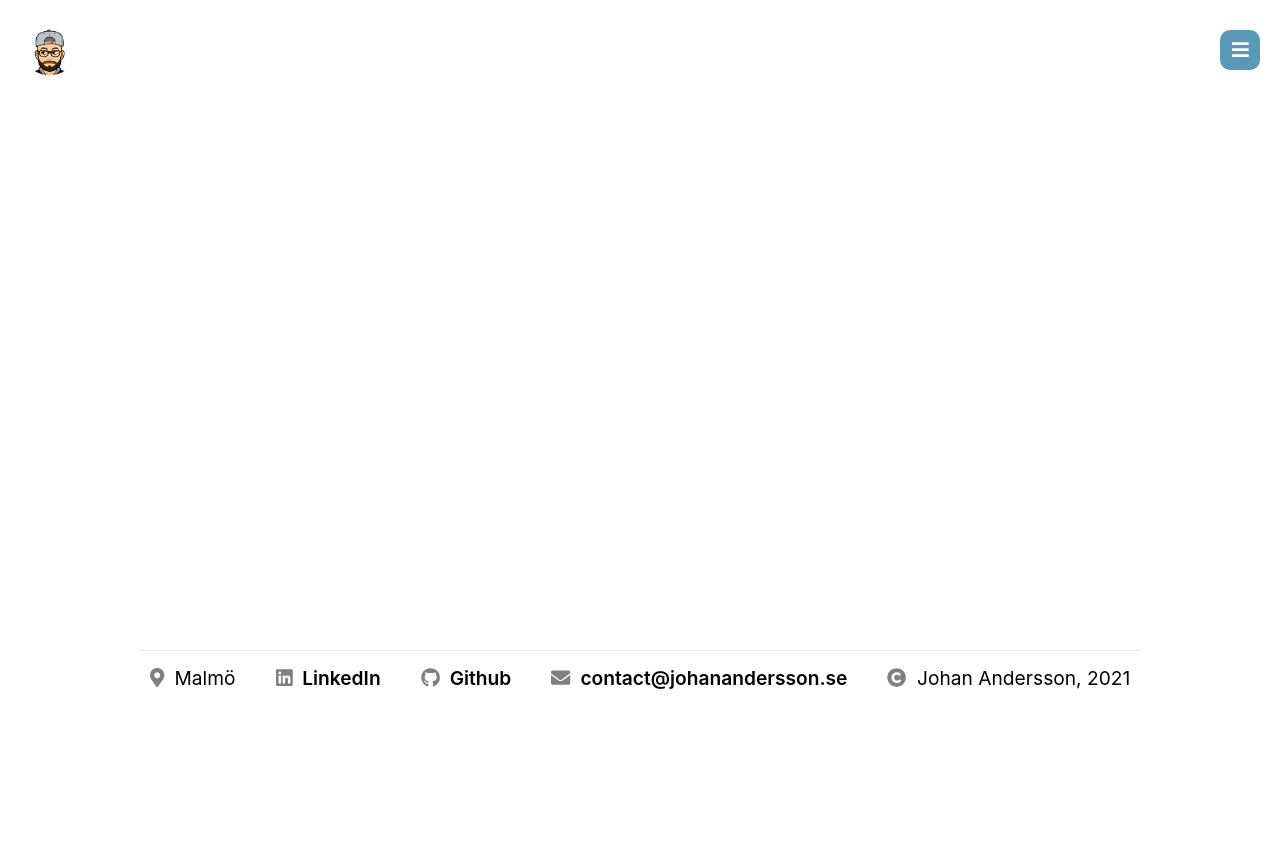
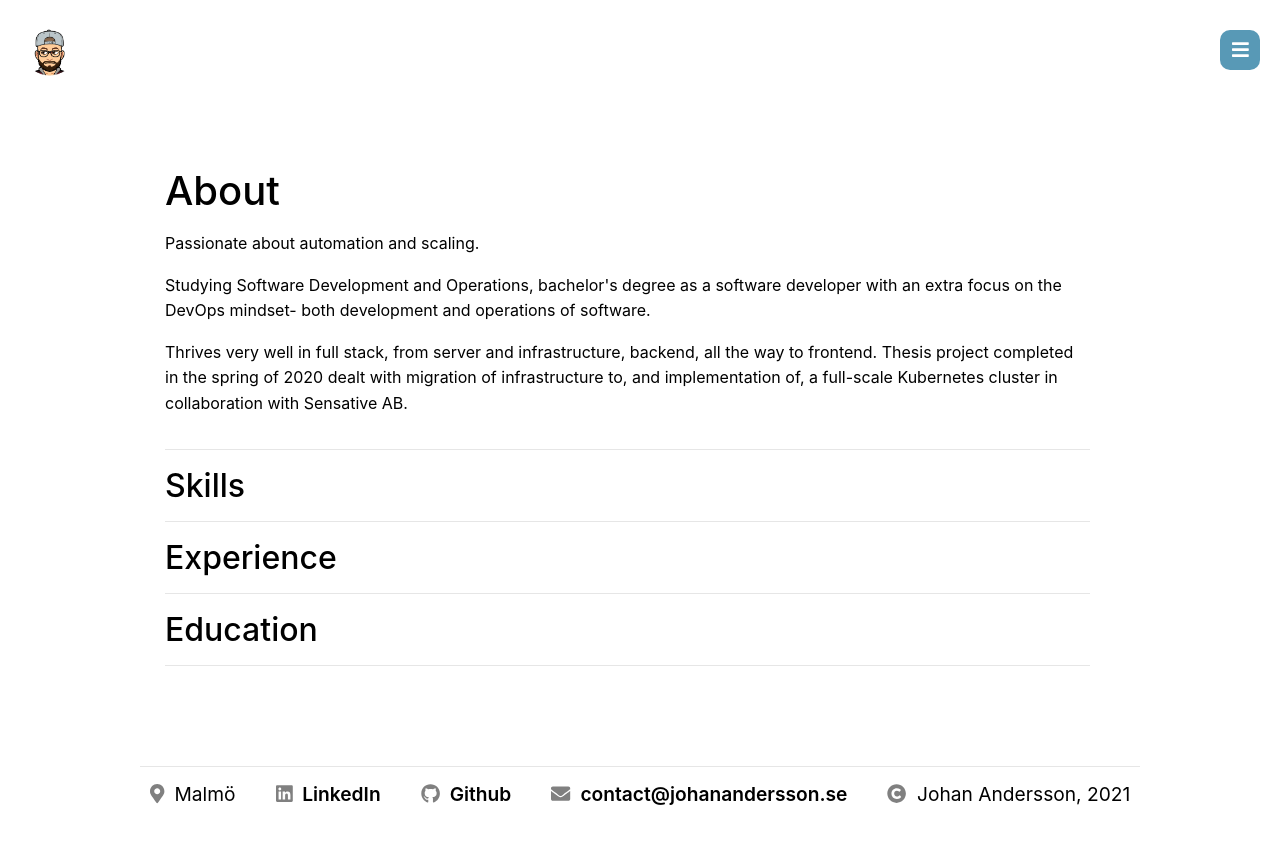
Before and after one commit to brocahontaz/johanandersson.se, a React (Create React App) app: page /about in a window 1280 px wide. Shown: the top 844 px of the page. Before the commit the page ends 800 px from the top, so only its background shows below. Built offline with nearby package versions, Linux system fonts and the light colour scheme.

Commit message:
Added skeleton for About section.

```diff
--- /dev/null
+++ b/src/Main/About/About.css
@@ -0,0 +1,42 @@
+.About {
+  width: 100%;
+}
+
+.About .Wrapper {
+  box-sizing: border-box;
+  width: 1000px;
+  padding: 50px;
+  padding-left: 25px;
+  margin: 0 auto;
+  display: flex;
+  flex-direction: column;
+  align-items: left;
+  justify-content: left;
+  padding-bottom: 100px;
+}
+
+.About h2 {
+  font-size: 2.5rem;
+  font-weight: 500;
+}
+
+.About h3 {
+  font-size: 2.0rem;
+  font-weight: 500;
+}
+
+p.AboutParagraph {
+  font-size: 1.0rem;
+  line-height: 1.6rem;
+  padding-bottom: 0;
+}
+
+.AboutSection {
+  border-bottom: 1px solid var(--border-light)
+}
+
+.Section {
+  margin-top: 1.0rem;
+  padding-bottom: 1.0rem;
+  border-bottom: 1px solid var(--border-light);
+}
--- /dev/null
+++ b/src/Main/About/About.js
@@ -0,0 +1,32 @@
+import React from 'react'
+import './About.css'
+
+const About = () =>
+  <div className='About'>
+    <div className='Wrapper'>
+      <div className='Section'>
+        <h2>About</h2>
+        <p className='AboutParagraph'>
+          Passionate about automation and scaling.
+        </p>
+        <p className='AboutParagraph'>
+          Studying Software Development and Operations, bachelor's degree as a software developer with an extra focus on the DevOps mindset- both development and operations of software.
+        </p>
+        <p className='AboutParagraph'>
+          Thrives very well in full stack, from server and infrastructure, backend, all the way to frontend.
+          Thesis project completed in the spring of 2020 dealt with migration of infrastructure to, and implementation of, a full-scale Kubernetes cluster in collaboration with Sensative AB.
+        </p>
+      </div>
+      <div className='Section'>
+        <h3>Skills</h3>
+      </div>
+      <div className='Section'>
+        <h3>Experience</h3>
+      </div>
+      <div className='Section'>
+        <h3>Education</h3>
+      </div>
+    </div>
+  </div>
+
+export default About
--- /dev/null
+++ b/src/Main/About/index.js
@@ -0,0 +1,3 @@
+import About from './About'
+
+export default About
--- a/src/Main/Home/ProfileCard/ProfileCard.css
+++ b/src/Main/Home/ProfileCard/ProfileCard.css
@@ -17,9 +17,9 @@
   justify-self: flex-end;
 }
 
-p .ProfileIntro {
+p.ProfileIntro {
   font-size: 0.9rem;
-  line-height: 1.0rem;
+  line-height: 1.2rem;
 }
 
 @media screen and (max-width: 1024px) {
--- a/src/Main/Main.js
+++ b/src/Main/Main.js
@@ -1,6 +1,7 @@
 import React from 'react'
 import { Switch, Route } from 'react-router-dom'
 import Home from './Home'
+import About from './About'
 
 import './Main.css'
 
@@ -8,6 +9,7 @@ const Main = () =>
   <div className='Main'>
     <Switch>
         <Route exact path='/' component={Home} />
+        <Route path='/about' component={About} />
       </Switch>
   </div>
 
```
Also changed, not shown: 1 other file (tests, documents, lock files or other folders).
